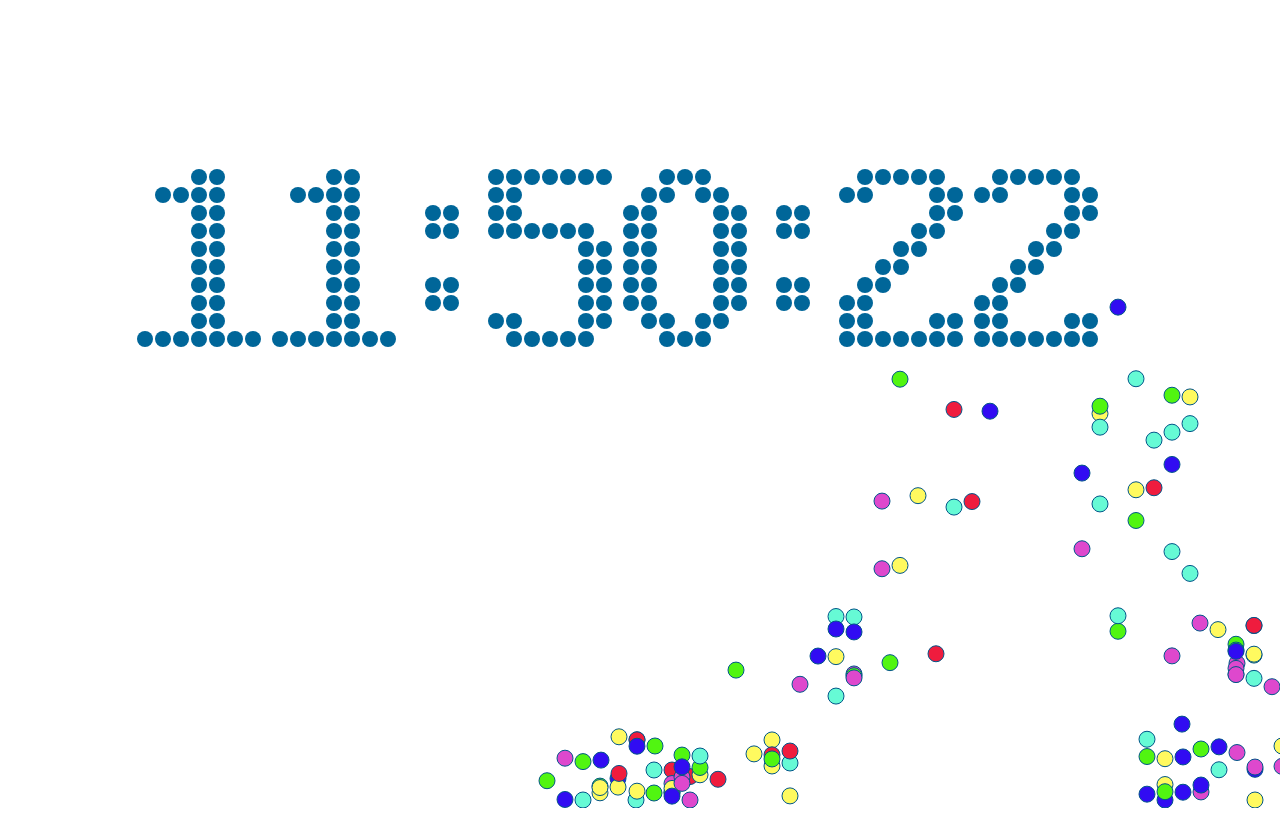
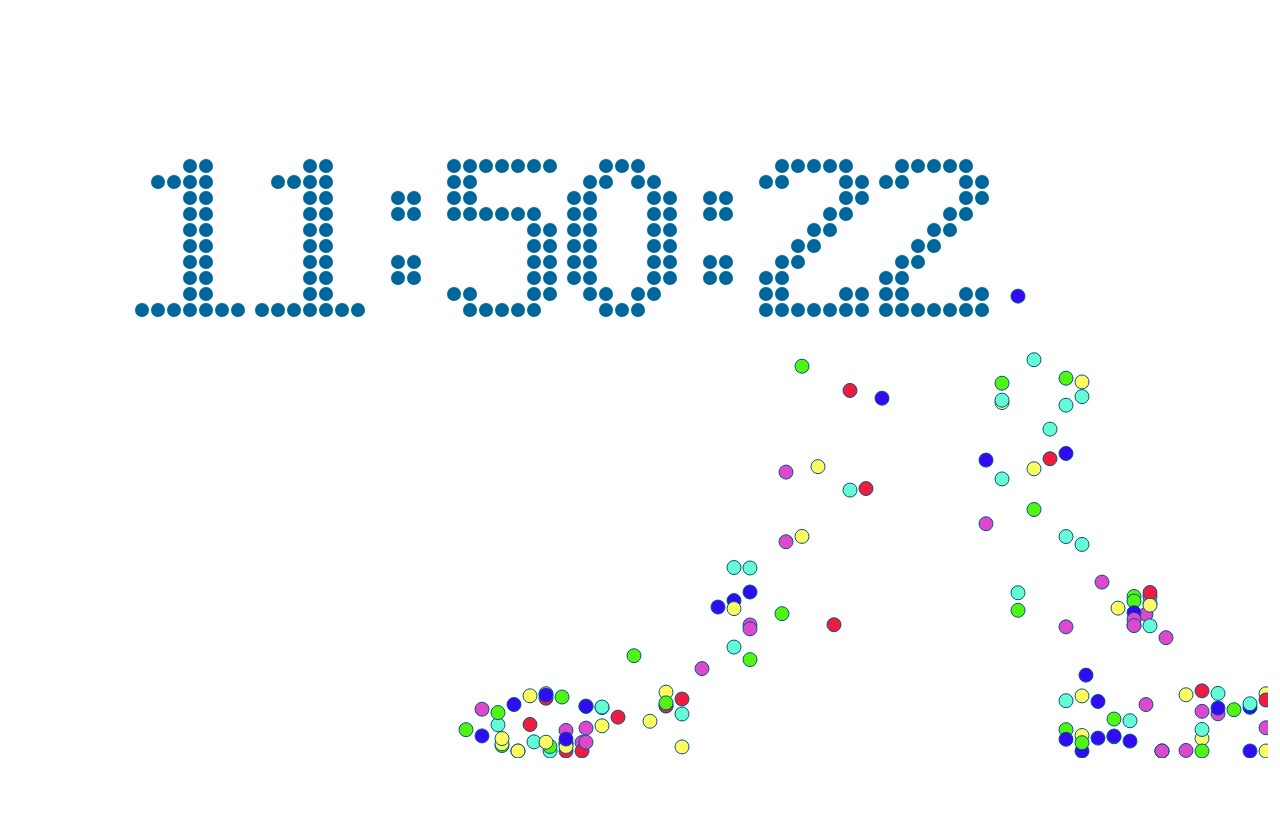
Before and after one commit to felinewong/Colock, a plain HTML site: page index.html in a window 1280 px wide. Drawn offline with Linux system fonts and the light colour scheme.

Commit message:
adjust some parameters

```diff
--- a/index.html
+++ b/index.html
@@ -19,11 +19,11 @@ var showTime = new Date();
 var balls=[];
 const colors = ["#51F511","#66FAD5","#EF1C3E","#FFFA5F","#DE48CD","#310CF2"];
 window.onload = function () {
-    WINDOW_WIDTH = document.documentElement.clientWidth;
-    WINDOW_HEIGHT = document.documentElement.clientHeight;
+    WINDOW_WIDTH = document.documentElement.clientWidth -20;
+    WINDOW_HEIGHT = document.documentElement.clientHeight-50;
     MARGIN_LEFT = Math.round(WINDOW_WIDTH / 10);
     MARGIN_TOP = Math.round(WINDOW_HEIGHT / 5);
-    RADIUS = Math.round(WINDOW_WIDTH * 4 / 5 / 108)-1;
+    RADIUS = Math.round(WINDOW_WIDTH /150)-1;
     var canvas = document.getElementById("canvas");
     showTime = new Date();
     canvas.width = WINDOW_WIDTH;
```
